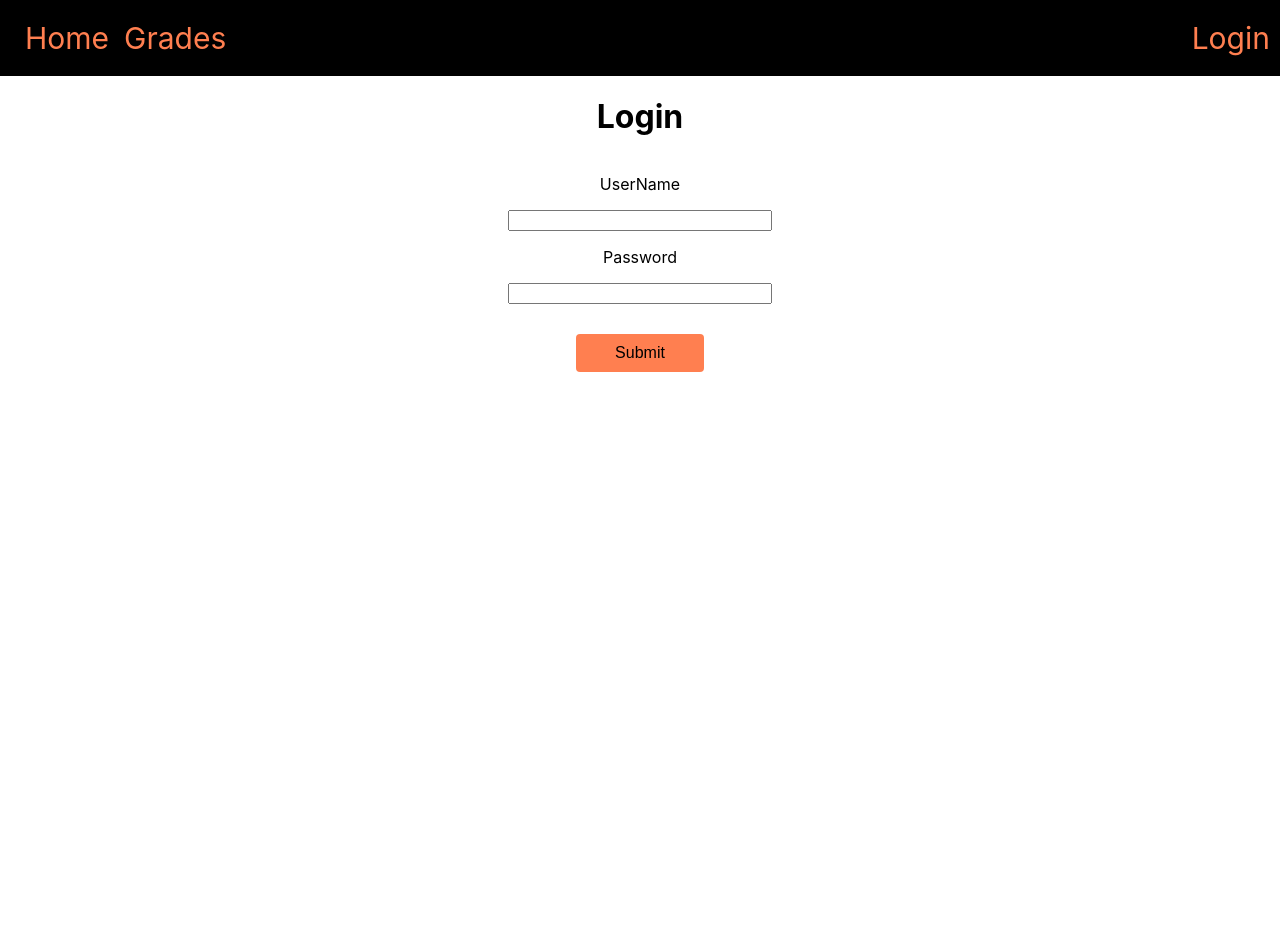
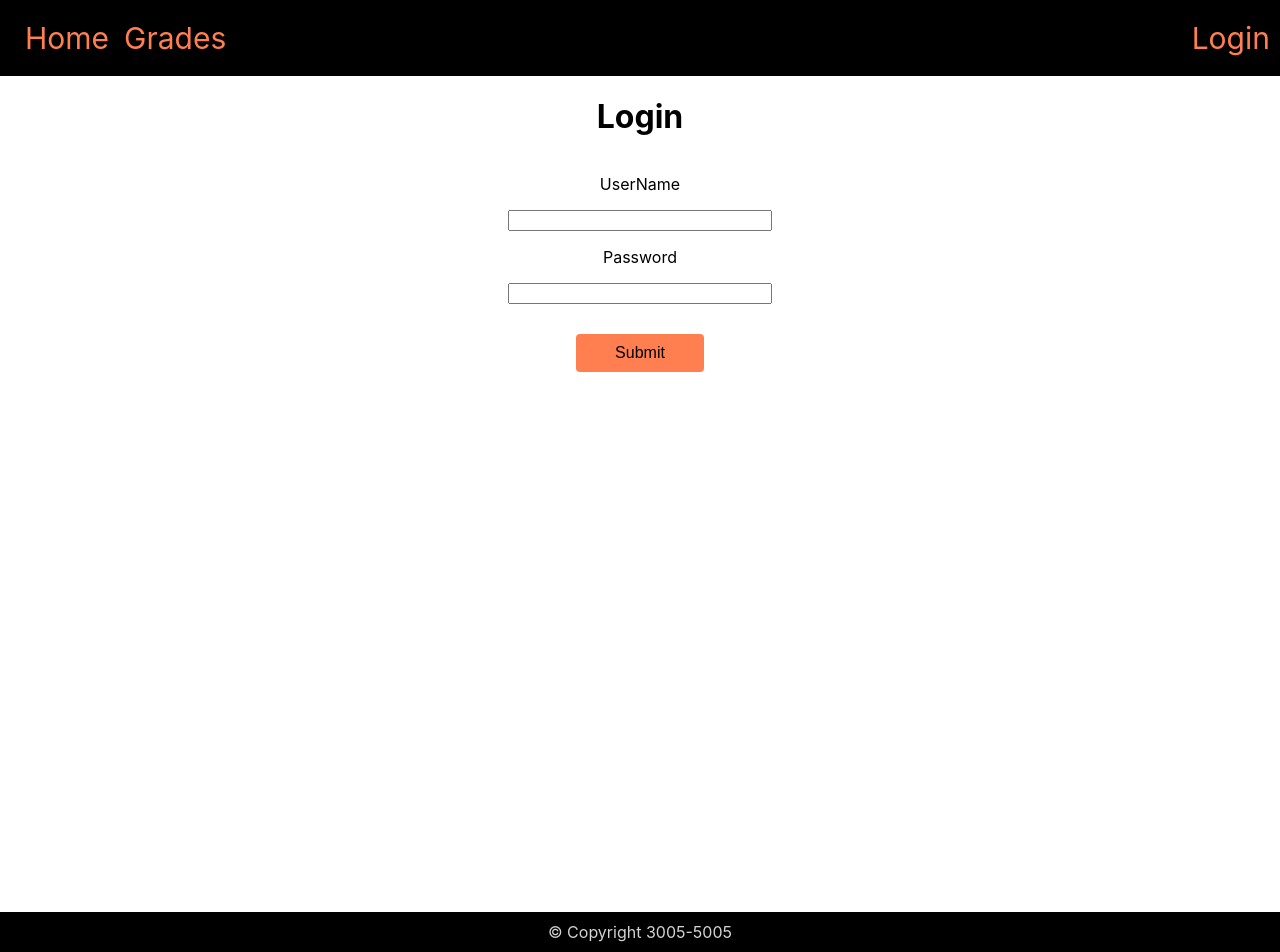
Before and after one commit to AlexOcegueda/MathLearn, a React (Create React App) app: page /Login in a window 1280 px wide. Shown: the top 952 px of the page. Before the commit the page ends 800 px from the top, so only its background shows below. Built offline with nearby package versions, Linux system fonts and the light colour scheme.

Commit message:
Added footer to all pages

```diff
--- a/src/App.css
+++ b/src/App.css
@@ -114,3 +114,21 @@ nav {
   width: 10%;
   background-color: coral;
 }
+
+.dead-space {
+  padding: 260px;
+}
+
+/* footer */
+
+.footer-container {
+  margin-top: 20px;
+  display: flex;
+  justify-content: center;
+  background-color: black;
+  padding: 10px;
+}
+
+footer {
+  color: lightgray;
+}
--- a/src/App.js
+++ b/src/App.js
@@ -5,6 +5,7 @@ import Grades from './Grades';
 import Login from './Login';
 import NavBar from './NavBar';
 import {Routes, Route} from 'react-router-dom';
+import Footer from './Footer';
 
 function App() {
   return (
@@ -15,6 +16,7 @@ function App() {
         <Route path="/Grades" element={<Grades />}/>
         <Route path="/Login" element={<Login />}/>
       </Routes>
+      <Footer />
     </div>
   );
 }
--- /dev/null
+++ b/src/Footer.js
@@ -0,0 +1,13 @@
+import React from 'react';
+
+function Footer() {
+    return (
+        <>
+            <div className='footer-container'>
+                <footer>© Copyright 3005-5005</footer>
+            </div>
+        </>
+    );
+}
+
+export default Footer;
--- a/src/Login.js
+++ b/src/Login.js
@@ -12,6 +12,8 @@ function Login() {
                 <br></br>
                 <input type='submit' value='Submit' id='submit'></input>
             </div>
+
+            <div className='dead-space'></div>
         </>
     )
 }
```
